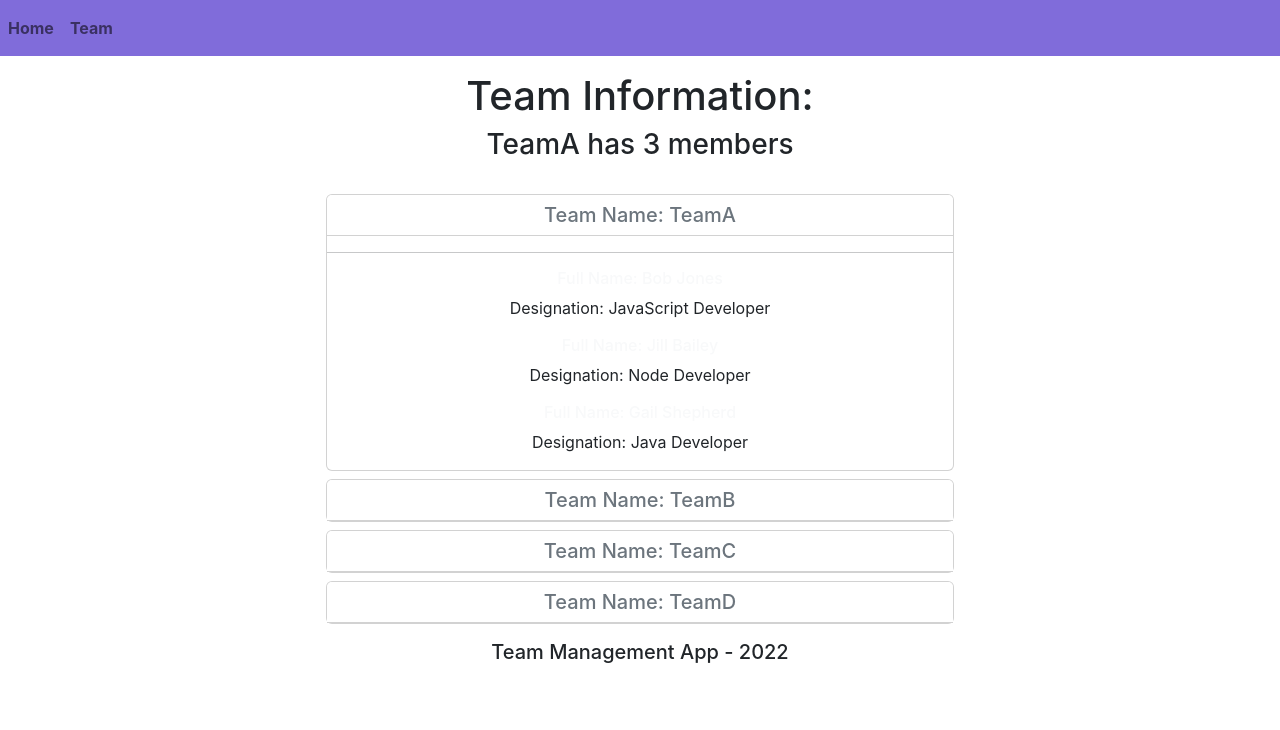
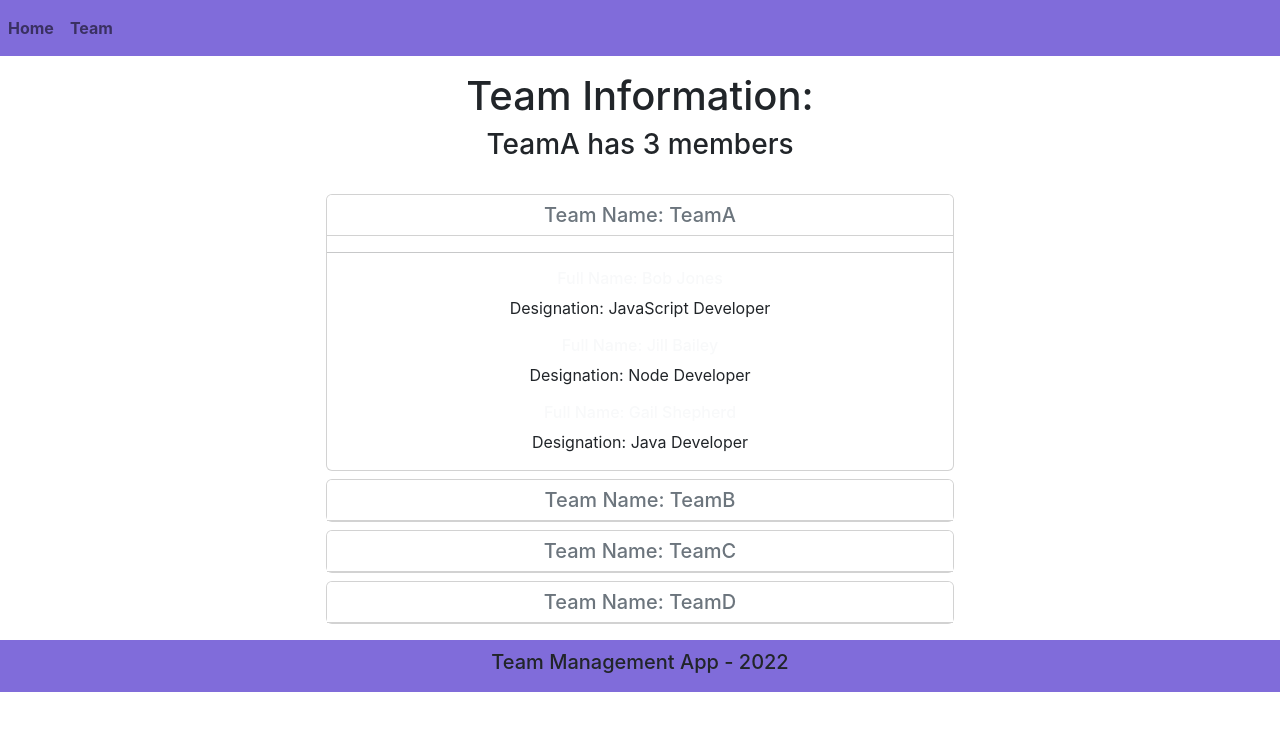
Before and after one commit to Samonto-Karmaker/Team-Management, a React (Create React App) app: page /GroupedTeamMembers in a window 1280 px wide. Shown: the top 730 px of the page. Built offline with nearby package versions, Linux system fonts and the light colour scheme; the HTML template or start-up script is replaced by a standard one.

Commit message:
Added styling in the footer

```diff
--- a/src/App.css
+++ b/src/App.css
@@ -15,6 +15,10 @@ h1, h2, h3, h4, h5, h6, p{
     text-align: center;
 }
 
+.footer{
+    background-color: rgba(44, 11, 194, 0.6);
+}
+
 @media only screen and (max-width: 600px){
     .collection{
         grid-template-columns: 1fr;
--- a/src/Components/Footer.js
+++ b/src/Components/Footer.js
@@ -1,11 +1,12 @@
 import React from "react";
+import "../App.css"
 
 const date = new Date()
 
 const Footer = () => {
     return(
         <div className="Container">
-            <div className="row justify-content-center mt-3 md-3">
+            <div className="row justify-content-center mt-3 md-3" style={{"background-color": "rgba(44, 11, 194, 0.6)", "padding" : "10px"}}>
                 <div className="col-6">
                     <h5>Team Management App - {date.getFullYear()}</h5>
                 </div>
```
